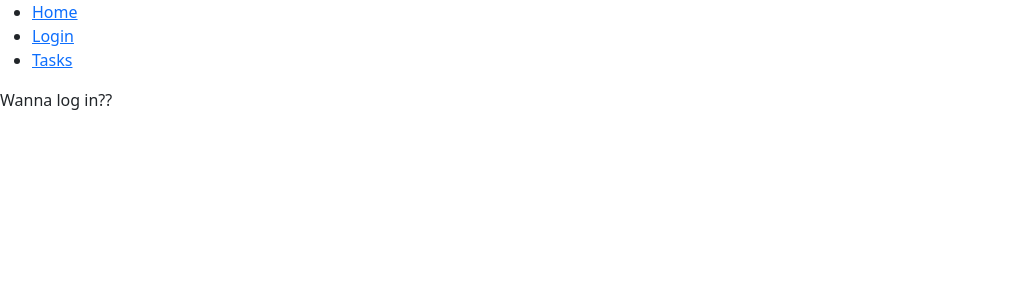
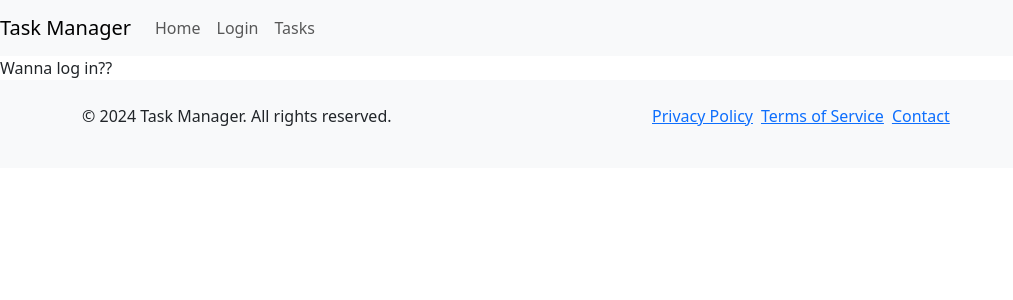
Before and after one commit to VojtechKubac/task-manager, a React (Create React App) app in the folder front-end/: page /login in a window 1280 px wide. Shown: the top 300 px of the page, without its empty margins (0-1013 px from the left). Built offline with nearby package versions, Linux system fonts and the light colour scheme; the HTML template or start-up script is replaced by a standard one.

Commit message:
adding header and footer

```diff
--- /dev/null
+++ b/front-end/src/containers/Footer.js
@@ -0,0 +1,25 @@
+import React from 'react';
+import { Container, Row, Col } from 'react-bootstrap';
+
+const Footer = () => {
+  return (
+    <footer className="bg-light py-4">
+      <Container>
+        <Row>
+          <Col md={6}>
+            <p>&copy; {new Date().getFullYear()} Task Manager. All rights reserved.</p>
+          </Col>
+          <Col md={6} className="text-md-right">
+            <ul className="list-inline mb-0">
+              <li className="list-inline-item"><a href="#">Privacy Policy</a></li>
+              <li className="list-inline-item"><a href="#">Terms of Service</a></li>
+              <li className="list-inline-item"><a href="#">Contact</a></li>
+            </ul>
+          </Col>
+        </Row>
+      </Container>
+    </footer>
+  );
+};
+
+export default Footer;
--- /dev/null
+++ b/front-end/src/containers/Header.js
@@ -0,0 +1,23 @@
+import React from "react";
+import { Navbar, Nav } from 'react-bootstrap';
+import { Link } from "react-router-dom";
+
+const Header = () => {
+  return (
+    <header>
+      <Navbar bg="light" expand="lg">
+        <Navbar.Brand href="/">Task Manager</Navbar.Brand>
+        <Navbar.Toggle aria-controls="basic-navbar-nav" />
+        <Navbar.Collapse id="basic-navbar-nav">
+          <Nav className="justify-content-center">
+            <Nav.Link as={Link} to="/">Home</Nav.Link>
+            <Nav.Link as={Link} to="/login">Login</Nav.Link>
+            <Nav.Link as={Link} to="/tasks">Tasks</Nav.Link>
+          </Nav>
+        </Navbar.Collapse>
+      </Navbar>
+    </header>
+  );
+};
+
+export default Header;
--- a/front-end/src/containers/Layout.js
+++ b/front-end/src/containers/Layout.js
@@ -1,19 +1,14 @@
 import React from "react";
-import { Link } from "react-router-dom";
+
+import Header from "./Header";
+import Footer from "./Footer";
 
 const Layout = ({ children }) => {
   return (
     <div>
-      <header>
-        <nav>
-          <ul>
-            <li><Link to="/">Home</Link></li>
-            <li><Link to="/login">Login</Link></li>
-            <li><Link to="/tasks">Tasks</Link></li>
-          </ul>
-        </nav>
-      </header>
+      <Header />
       <main>{children}</main>
+      <Footer />
     </div>
   );
 };
```
